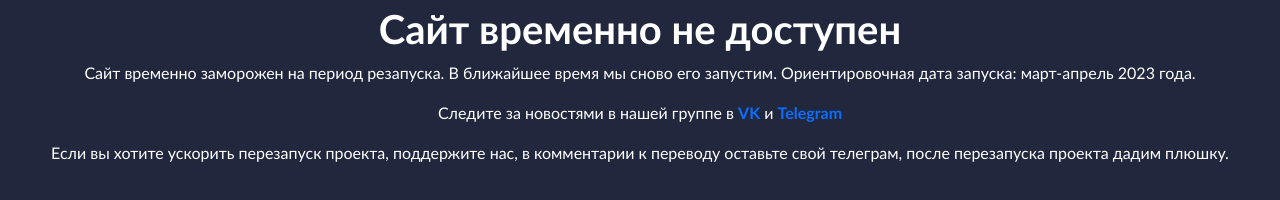
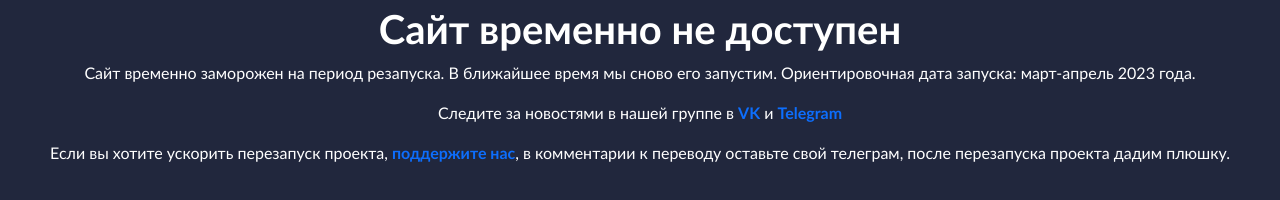
Before and after one commit to movietg/movietg.github.io, a plain HTML site: page index.html in a window 1280 px wide. Shown: the part 72-272 px from the top of the page. Drawn offline with nearby package versions, Linux system fonts and the light colour scheme; a web font is replaced by a local one.

Commit message:
Update index.html
Dj

```diff
--- a/index.html
+++ b/index.html
@@ -40,7 +40,7 @@
                 <h1 class="bold">Сайт временно не доступен</h1>
                 <p>Сайт временно заморожен на период резапуска. В ближайшее время мы сново его запустим. Ориентировочная дата запуска: март-апрель 2023 года.</p>
                 <p>Следите за новостями в нашей группе в <a class="bold text-primary" aria-current="page" href="https://vk.com/movietg" target="_blank">VK</a> и <a class="bold text-primary" aria-current="page" href="https://t.me/movietgfun" target="_blank">Telegram</a></p>
-                <p>Если вы хотите ускорить перезапуск проекта, <a href="http://qiwi.com/p/79531902741">поддержите нас</a>, в комментарии к переводу оставьте свой телеграм, после перезапуска проекта дадим плюшку.</p>
+                <p>Если вы хотите ускорить перезапуск проекта, <a class="bold text-primary" href="http://qiwi.com/p/79531902741">поддержите нас</a>, в комментарии к переводу оставьте свой телеграм, после перезапуска проекта дадим плюшку.</p>
             </div>
         </div>
 
```
